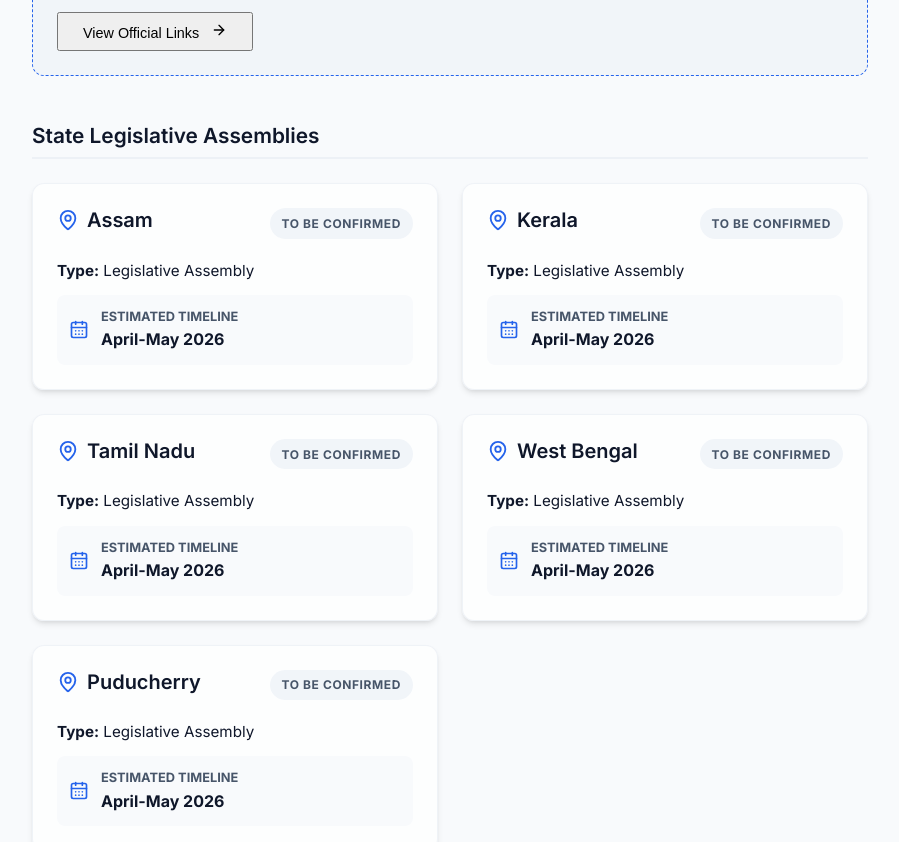
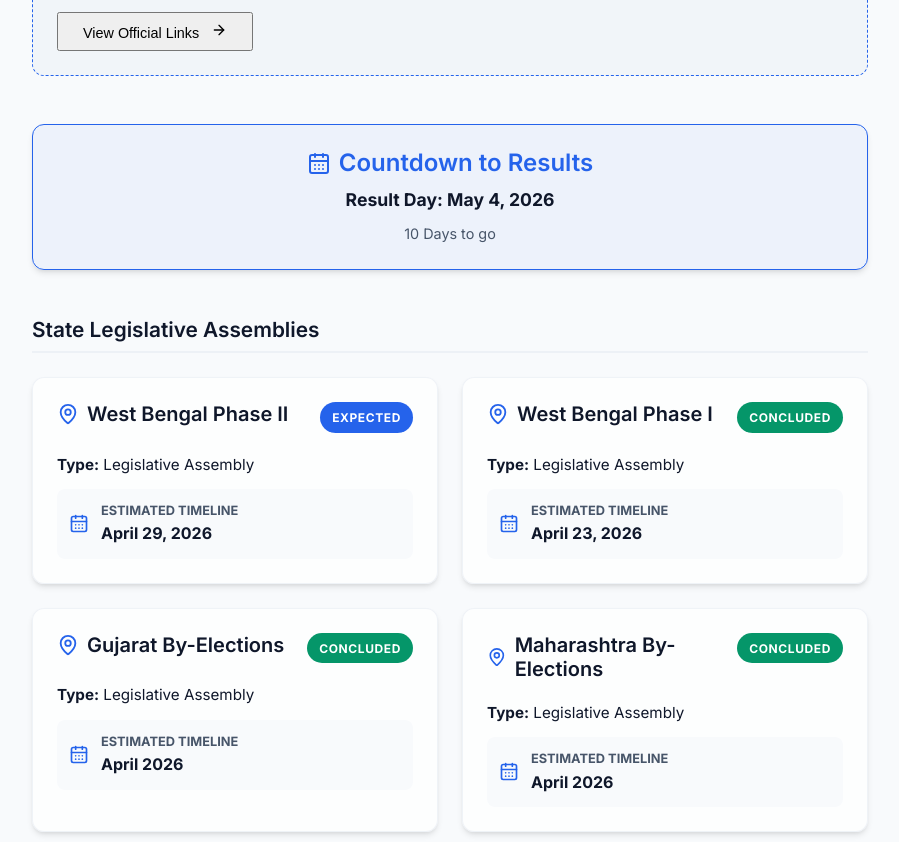
Before and after one commit to Viswanathan49/election-process-education-assistant, a React (Vite) app: page /upcoming in a window 1280 px wide. Shown: the part 720-1562 px from the top of the page, without its empty margins (24-923 px from the left). Built offline with nearby package versions, Linux system fonts and the light colour scheme.

Commit message:
feat: wb phase 2 live tracker, bye-elections concluded, global countdown banner

```diff
--- a/src/components/ElectionTimelineDrawer.jsx
+++ b/src/components/ElectionTimelineDrawer.jsx
@@ -6,33 +6,42 @@ const RESULT_DAY = new Date('2026-05-04T06:00:00+05:30');
 const timeline = [
   {
     id: 1,
-    date: 'Apr 7',
+    date: 'Apr 9',
     title: 'Kerala Assembly Polls',
     status: 'concluded',
-    pulse: true,
-    detail: 'Polling concluded successfully across all 140 constituencies. Voter turnout recorded.',
+    pulse: false,
+    detail: 'Polling concluded successfully. Voter turnout recorded.',
     badge: 'Polls Concluded'
   },
   {
     id: 2,
     date: 'Apr 23',
-    title: 'Tamil Nadu Assembly Polls',
+    title: 'TN & WB Phase I Polls',
     status: 'concluded',
-    pulse: true,
-    detail: 'Polling concluded across all 234 constituencies. High voter participation reported.',
+    pulse: false,
+    detail: 'Polling concluded across Tamil Nadu and Phase I of West Bengal.',
     badge: 'Polls Concluded'
   },
   {
     id: 3,
+    date: 'Apr 29',
+    title: 'WB Phase II Prep',
+    status: 'upcoming',
+    pulse: true,
+    detail: 'Final preparations underway for Phase II of West Bengal Assembly Polls.',
+    badge: 'LIVE'
+  },
+  {
+    id: 4,
     date: 'May 4',
-    title: 'Result Day — Kerala & Tamil Nadu',
-    status: 'upcoming',
+    title: 'Result Day',
+    status: 'expected',
     pulse: false,
     detail: 'Vote counting begins at 8:00 AM IST. Results expected throughout the day.',
     badge: 'Upcoming'
   },
   {
-    id: 4,
+    id: 5,
     date: 'May 2026',
     title: 'Bihar Assembly Elections',
     status: 'expected',
@@ -41,21 +50,12 @@ const timeline = [
     badge: 'Expected'
   },
   {
-    id: 5,
+    id: 6,
     date: 'Q3 2026',
     title: 'Assam & Tripura Elections',
     status: 'tbd',
     pulse: false,
     detail: 'Estimated window based on current term expiry. Subject to official confirmation.',
-    badge: 'TBD'
-  },
-  {
-    id: 6,
-    date: 'Q4 2026',
-    title: 'Goa Municipal Elections',
-    status: 'tbd',
-    pulse: false,
-    detail: 'To be confirmed by the State Election Commission of Goa.',
     badge: 'TBD'
   }
 ];
--- a/src/data/mockData.js
+++ b/src/data/mockData.js
@@ -106,10 +106,13 @@ export const faqData = [
 ];
 
 export const upcomingElections = [
+  { state: "West Bengal Phase II", type: "Legislative Assembly", expected: "April 29, 2026", status: "expected" },
+  { state: "West Bengal Phase I", type: "Legislative Assembly", expected: "April 23, 2026", status: "concluded" },
+  { state: "Gujarat By-Elections", type: "Legislative Assembly", expected: "April 2026", status: "concluded" },
+  { state: "Maharashtra By-Elections", type: "Legislative Assembly", expected: "April 2026", status: "concluded" },
+  { state: "Kerala", type: "Legislative Assembly", expected: "April 9, 2026", status: "concluded" },
+  { state: "Tamil Nadu", type: "Legislative Assembly", expected: "April 23, 2026", status: "concluded" },
   { state: "Assam", type: "Legislative Assembly", expected: "April-May 2026", status: "TBD" },
-  { state: "Kerala", type: "Legislative Assembly", expected: "April-May 2026", status: "TBD" },
-  { state: "Tamil Nadu", type: "Legislative Assembly", expected: "April-May 2026", status: "TBD" },
-  { state: "West Bengal", type: "Legislative Assembly", expected: "April-May 2026", status: "TBD" },
   { state: "Puducherry", type: "Legislative Assembly", expected: "April-May 2026", status: "TBD" },
 ];
 
--- a/src/pages/Upcoming.jsx
+++ b/src/pages/Upcoming.jsx
@@ -11,6 +11,8 @@ const getStatusBadge = (status) => {
       return { bg: 'var(--success)', color: 'white', text: 'Announced' };
     case 'expected':
       return { bg: 'var(--primary)', color: 'white', text: 'Expected' };
+    case 'concluded':
+      return { bg: '#059669', color: 'white', text: 'Concluded' };
     default:
       return { bg: 'var(--secondary)', color: 'var(--secondary-text)', text: 'To be confirmed' };
   }
@@ -65,6 +67,22 @@ const Upcoming = () => {
         </div>
       </div>
 
+      {/* Global Countdown Banner */}
+      <Card style={{ marginBottom: '3rem', border: '1px solid #2563eb', backgroundColor: 'rgba(37, 99, 235, 0.05)', display: 'flex', alignItems: 'center', justifyContent: 'center', padding: '1.5rem' }}>
+        <div style={{ textAlign: 'center' }}>
+          <h2 style={{ color: '#2563eb', margin: '0 0 0.5rem 0', display: 'flex', alignItems: 'center', justifyContent: 'center', gap: '0.5rem' }}>
+            <CalendarDays size={24} />
+            Countdown to Results
+          </h2>
+          <p style={{ margin: 0, fontSize: '1.1rem', fontWeight: 'bold', color: 'var(--text-color)' }}>
+            Result Day: May 4, 2026
+          </p>
+          <p style={{ margin: '0.5rem 0 0 0', fontSize: '0.9rem', color: 'var(--secondary-text)' }}>
+            10 Days to go
+          </p>
+        </div>
+      </Card>
+
       {/* Election Cards Grid */}
       <h2 style={{ marginBottom: '1.5rem', paddingBottom: '0.5rem', borderBottom: '2px solid var(--border-color)', color: 'var(--text-color)', fontSize: '1.3rem' }}>
         State Legislative Assemblies
```
